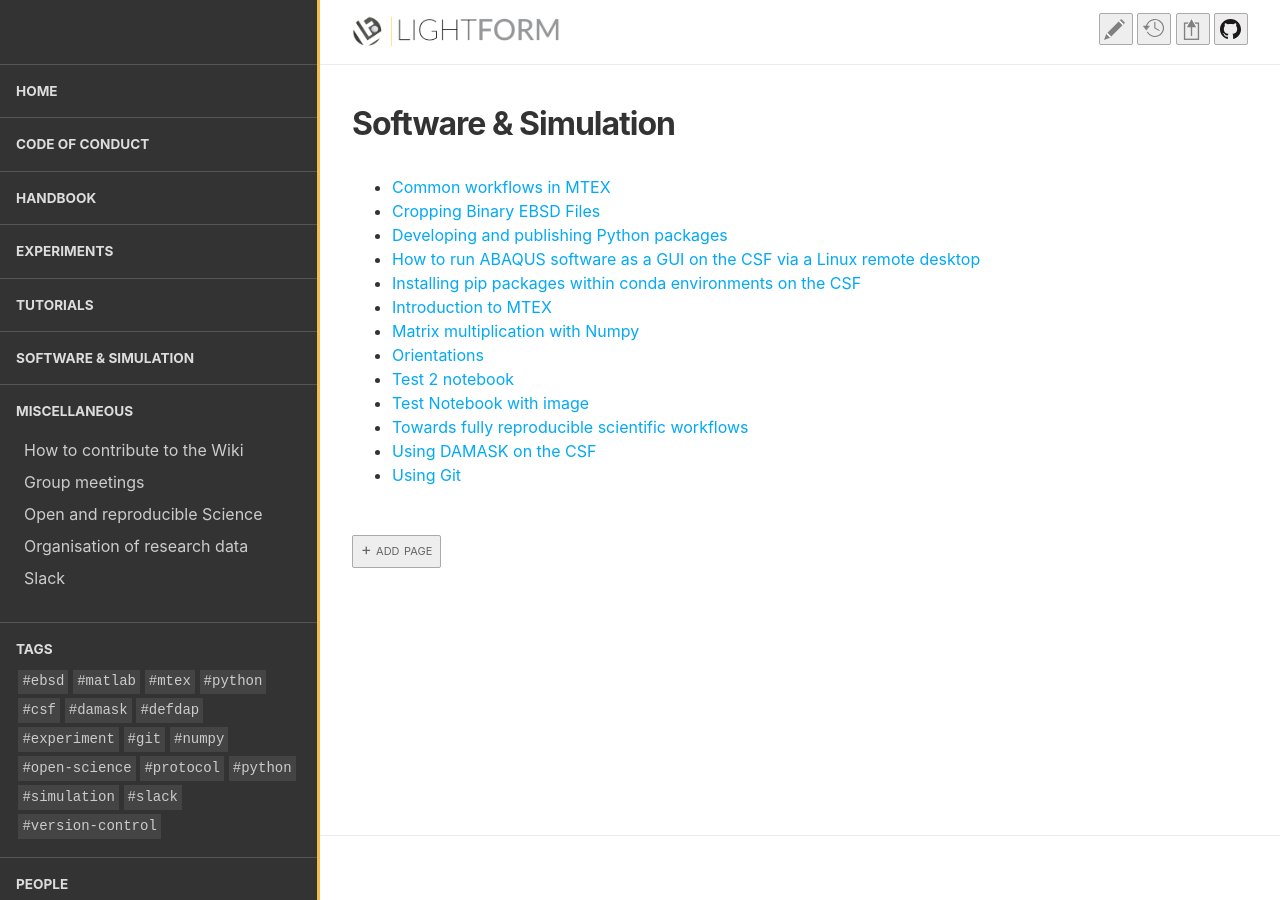
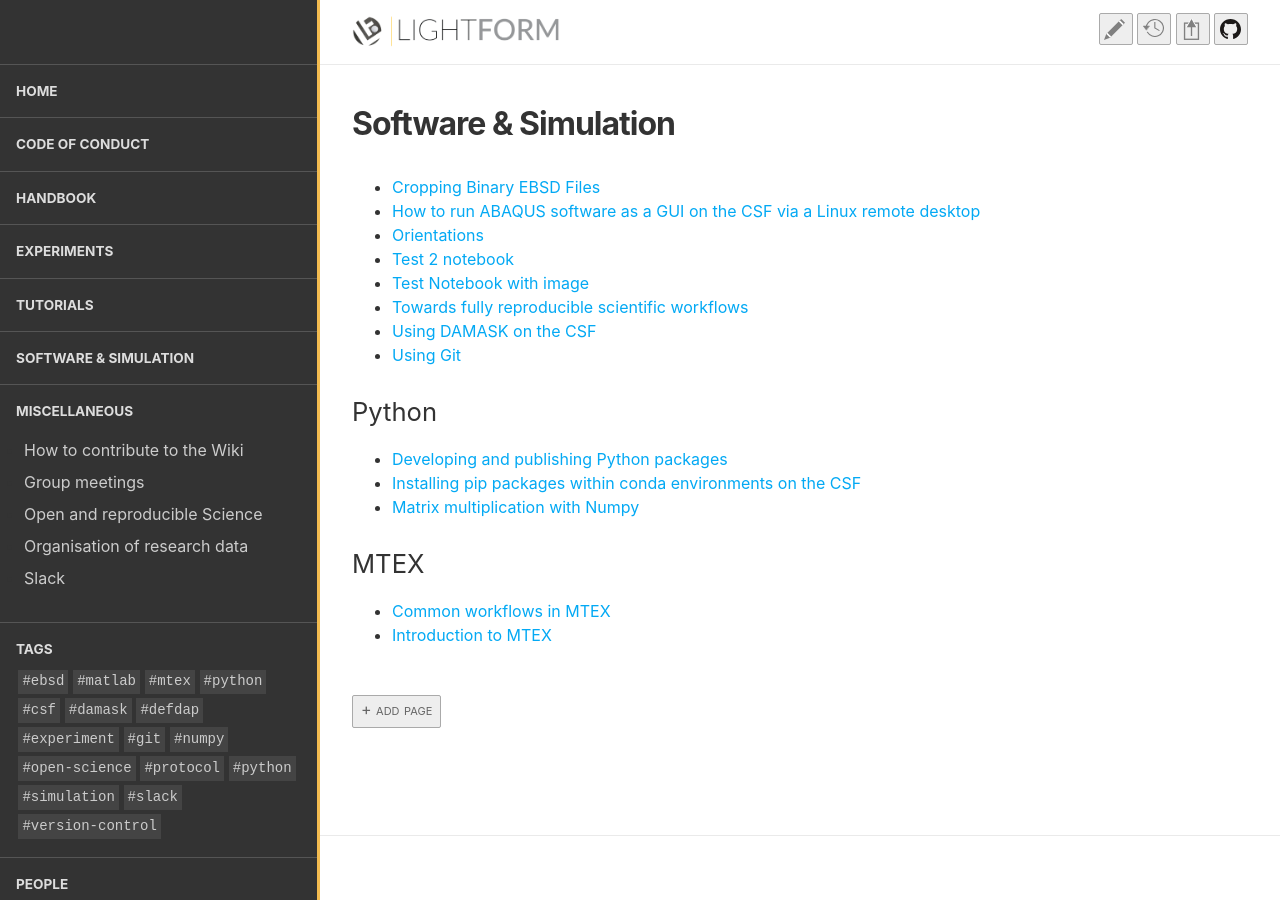
Before and after one commit to LightForm-group/wiki, a Jekyll site: the page built from collections/_software_and_simulation/index.md, in a window 1280 px wide. Built offline with Jekyll 4.4.1, drawn with Linux system fonts in a browser that asks for light colours; nearby versions of some CDN libraries.

Commit message:
Add subcollection to some pages

```diff
--- a/collections/_software_and_simulation/developing_python_packages.md
+++ b/collections/_software_and_simulation/developing_python_packages.md
@@ -5,6 +5,7 @@
 tags:
   - python
 published: true
+subcollection: Python
 ---
 
 This is a short guide on how to develop and publish Python packages. This is just my workflow; you may wish to modify to suit your needs!
--- a/collections/_software_and_simulation/matrix_multiplication.md
+++ b/collections/_software_and_simulation/matrix_multiplication.md
@@ -7,7 +7,7 @@
 toc: true
 published: true
 layout: jupyter_notebook
-
+subcollection: Python
 ---
 
 {% include jupyter_notebooks/matrix_multiplication/matrix_multiplication.md %}
--- a/collections/_software_and_simulation/mtex.md
+++ b/collections/_software_and_simulation/mtex.md
@@ -1,6 +1,7 @@
 ---
 title: Common workflows in MTEX
 author: Adam Plowman, Sumeet Mishra
+subcollection: MTEX
 ---
 
 MTEX is a Matlab tool for texture analysis. Here are some common workflows in MTEX.
--- a/collections/_software_and_simulation/mtex_intro.md
+++ b/collections/_software_and_simulation/mtex_intro.md
@@ -6,6 +6,7 @@
   - MATLAB
   - EBSD
 published: true
+subcollection: MTEX
 ---
 
 # Introduction to MTEX
--- a/collections/_software_and_simulation/pip_and_conda_on_CSF.md
+++ b/collections/_software_and_simulation/pip_and_conda_on_CSF.md
@@ -4,6 +4,7 @@
 tags:
   - python
 published: true
+subcollection: Python
 ---
 
 **UPDATE**: Looks like there is no problem with conda detecting the correct pip as long as the shell/environment is correctly configured using `conda init`. Original below kept for posterity.
```
